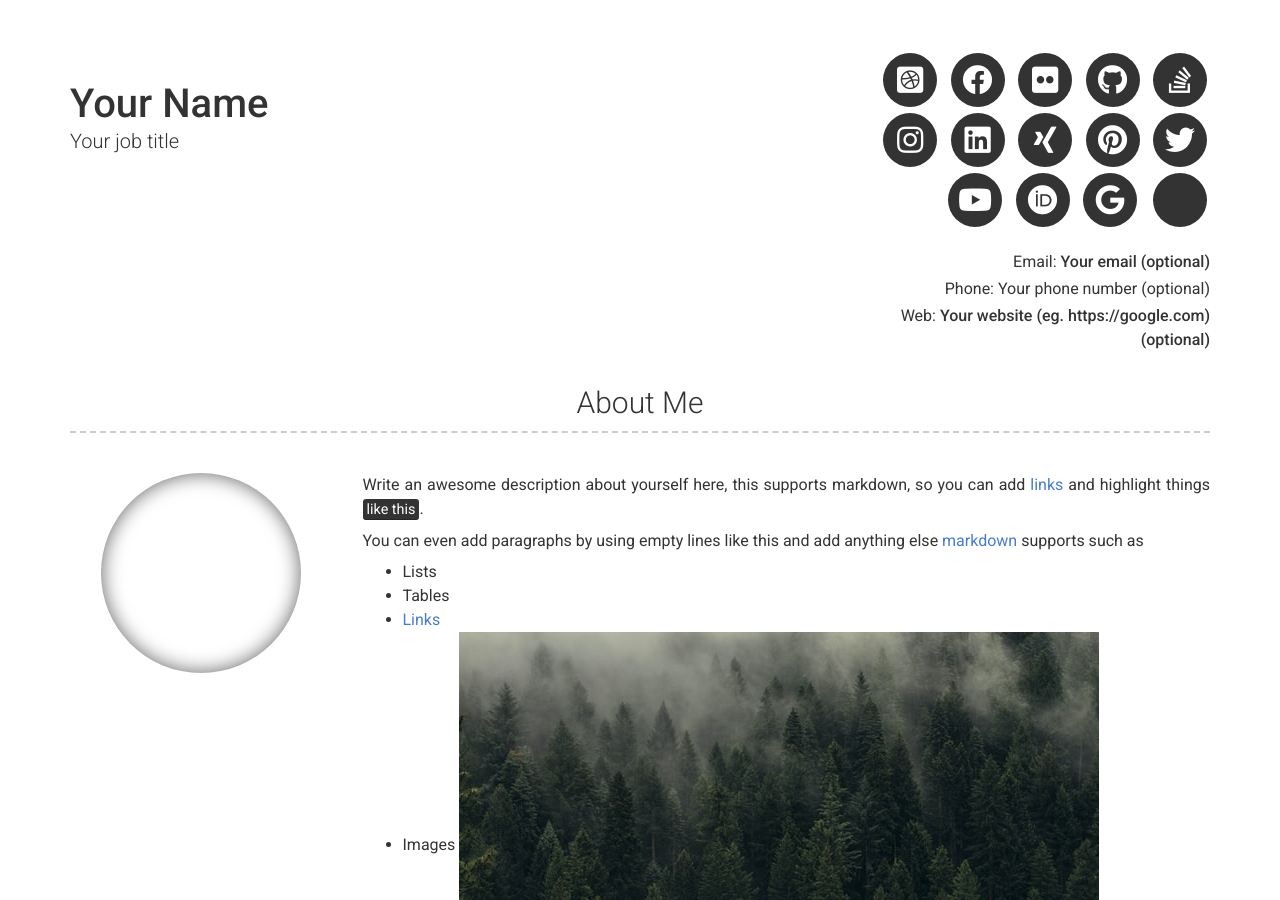
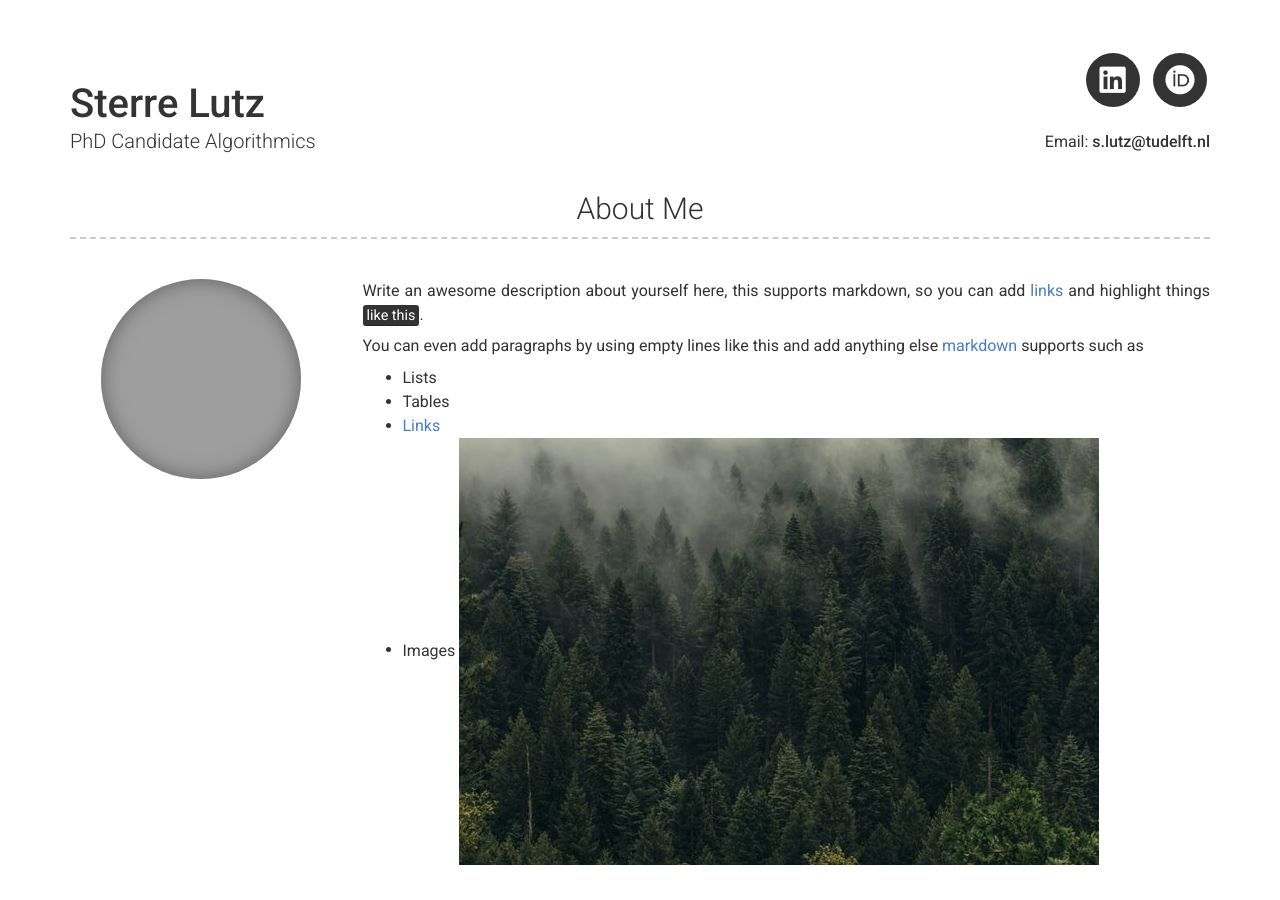
Before and after one commit to sterrelutz/sterrelutz.github.io, a Jekyll site: the page built from index.md, in a window 1280 px wide and 900 px high. Built offline with Jekyll 4.4.1, drawn with Linux system fonts in a browser that asks for light colours; nearby versions of some CDN libraries; some of the changed text lies outside the part shown; grey boxes are pictures that could not be loaded.

Commit message:
Update _config.yml

```diff
--- a/_config.yml
+++ b/_config.yml
@@ -6,38 +6,38 @@ repository: Git repository where your resume will be hosted, only required if yo
 version: 2
 
 # Personal info
-name: Your Name
-title: Your job title
-email: Your email (optional)
+name: Sterre Lutz
+title: PhD Candidate Algorithmics
+email: s.lutz@tudelft.nl
 # email_title: Email (Email title override)
-phone: Your phone number (optional)
+# phone: Your phone number (optional)
 # phone_title: Phone (Phone title override)
-website: Your website (eg. https://google.com)(optional)
+# website: Your website (eg. https://google.com)(optional)
 # website_title: Web (Website title override)
 
 # Dark Mode (true/false/never)
 darkmode: false
 
 # Social links
-twitter_username: jekyllrb
-github_username:  jekyll
-stackoverflow_username: "00000001"
-dribbble_username: jekyll
-facebook_username: jekyll
-flickr_username: jekyll
-instagram_username: jekyll
-linkedin_username: jekyll
-xing_username: jekyll
-pinterest_username: jekyll
-youtube_username: jekyll
-orcid_username: 0000-0000-0000-0000
-googlescholar_username: D847cGsAAAAJ
+# twitter_username: jekyllrb
+# github_username:  sterrelutz
+# stackoverflow_username: "00000001"
+# dribbble_username: jekyll
+# facebook_username: jekyll
+# flickr_username: jekyll
+# instagram_username: jekyll
+linkedin_username: sterrelutz
+# xing_username: jekyll
+# pinterest_username: jekyll
+# youtube_username: jekyll
+orcid_username: 0000-0002-6827-7722
+# googlescholar_username: D847cGsAAAAJ
 
 # Additional icon links
 additional_links:
-- title: Link name
-  icon: Font Awesome brand icon name (eg. fab fa-twitter) (https://fontawesome.com/icons?d=gallery&s=brands&m=free)
-  url: Link url (eg. https://google.com)
+# - title: Link name
+#   icon: Font Awesome brand icon name (eg. fab fa-twitter) (https://fontawesome.com/icons?d=gallery&s=brands&m=free)
+#   url: Link url (eg. https://google.com)
 # - title: another link
 #   icon: font awesome brand icon name (eg. fab fa-twitter) (https://fontawesome.com/icons?d=gallery&s=brands&m=free)
 #   url: Link url (eg. https://google.com)
@@ -50,7 +50,7 @@ additional_links:
 
 # About Section
 # about_title: About Me (Use this to override about section title)
-about_profile_image: Directory of profile image (eg. images/profile.jpg)
+about_profile_image: images/profile.jpg
 about_content: | # this will include new lines to allow paragraphs
   Write an awesome description about yourself here, this supports markdown, so you can add [links](http://foobar.com) and highlight things <mark>like this</mark>.
 
```
